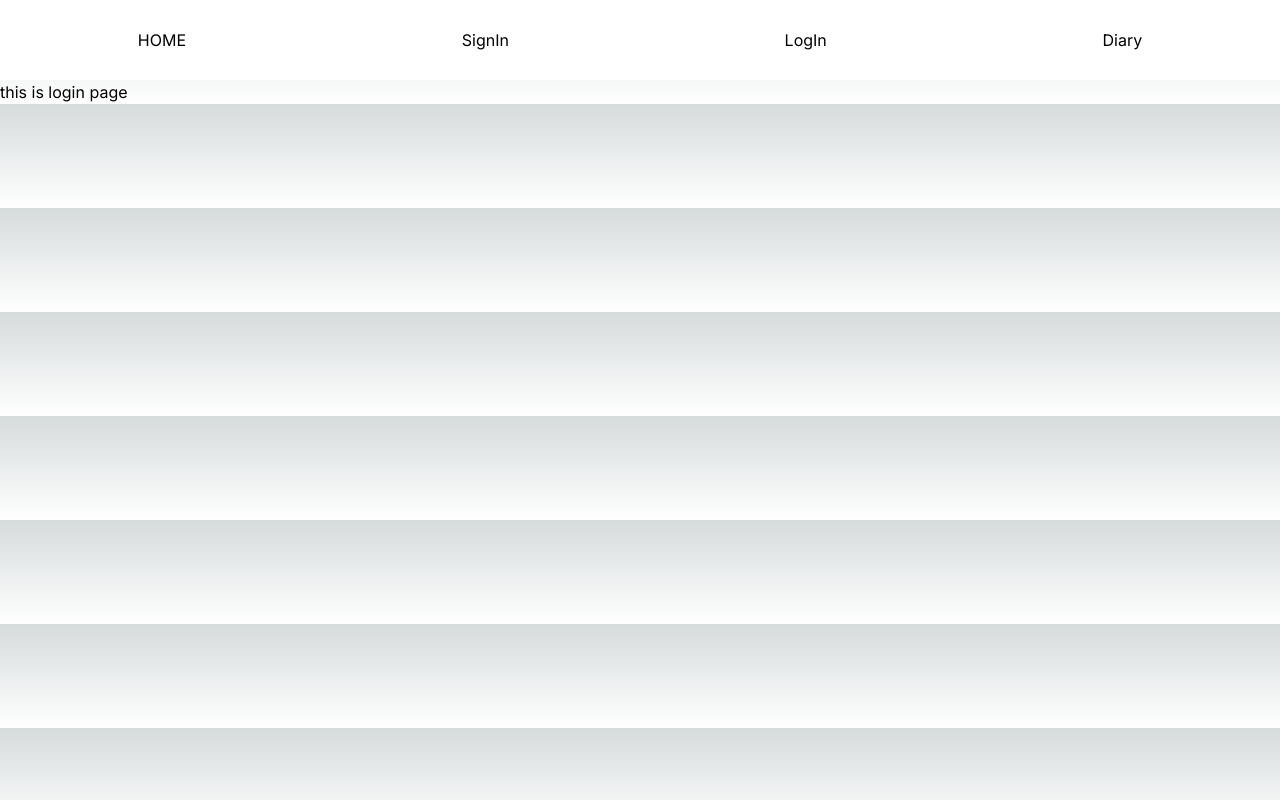
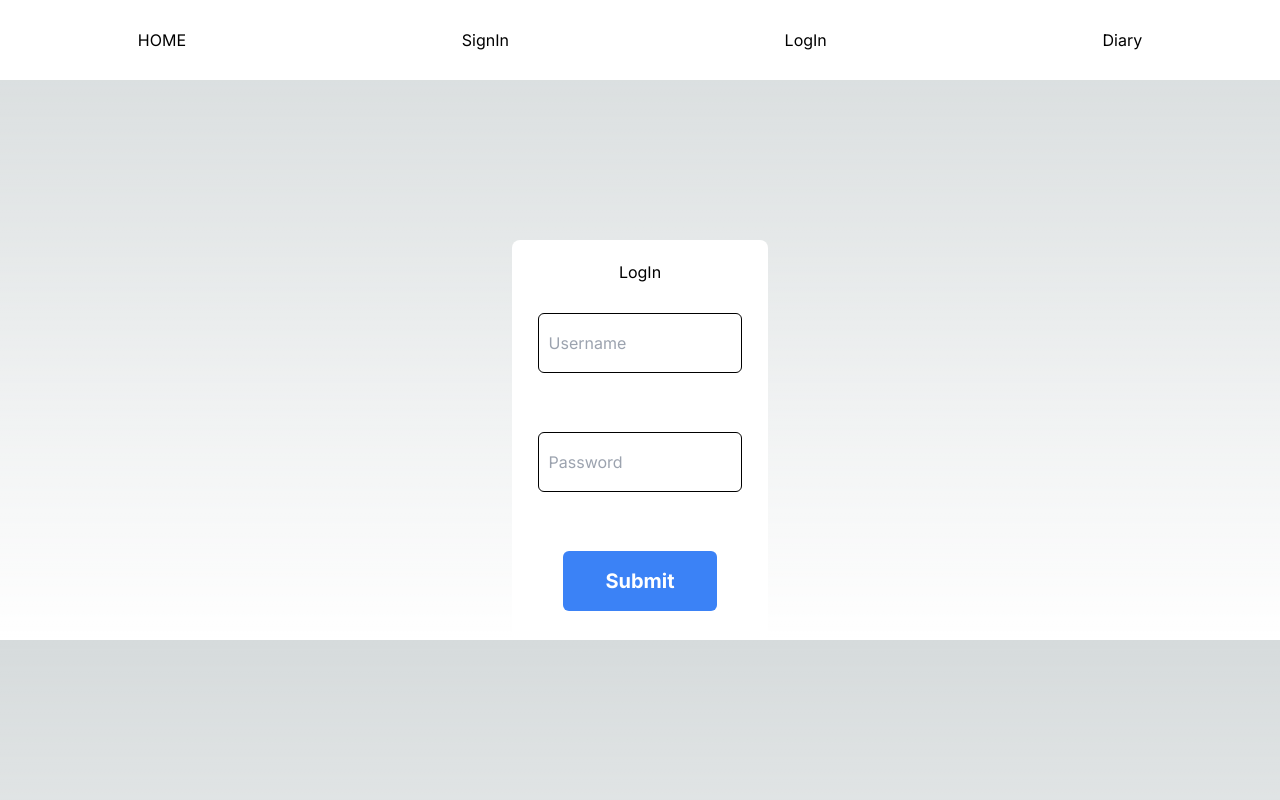
Before and after one commit to SahayakSharma/NoteDown, a Next.js app: page / in a window 1280 px wide. Built offline with nearby package versions, Linux system fonts and the light colour scheme.

Commit message:
designed login/home page

```diff
--- a/src/app/SignIn/page.tsx
+++ b/src/app/SignIn/page.tsx
@@ -1,8 +1,12 @@
 "use client"
 import connecttoDB from '@/dbConnection/connect';
 import React, { useEffect,useState } from 'react'
+import  {useRouter}  from 'next/navigation'
+import { set } from 'mongoose';
 
 const SignIn = () => {
+  const router = useRouter()
+  const[loading,setloading]=React.useState(false)
   const[username,setusername]=React.useState('');
   const[gmail,setgmail]=React.useState('');
   const[password,setpassword]=React.useState('');
@@ -14,6 +18,7 @@ const SignIn = () => {
         return
       }
       else{
+        setloading(true)
         await fetch('/api/v1', {
           method: 'POST',
           body: JSON.stringify({username:username,gmail:gmail,password:password}),
@@ -21,7 +26,9 @@ const SignIn = () => {
             'Content-Type': 'application/json',
           },
         })
-        alert('success')
+        setloading(false)
+        // alert('success')
+        router.push('/')
       }
     } catch (error : any) {
       console.log(error.message)
@@ -32,7 +39,7 @@ const SignIn = () => {
 
   return (
     <div className='w-[30%] h-[500px] mt-[100px] rounded-lg m-auto bg-white flex flex-col justify-around'>
-      <label htmlFor="" className='text-center text-black pt-[20px]'>Signup</label>
+      <label htmlFor="" className='text-center text-black pt-[20px]'>{loading ? "Processing":"Sign Up"}</label>
       <input type="text" className='w-[80%] m-auto h-[15%] outline-black text-black border-black border-[1px] rounded-md pl-[10px]'  placeholder='Username' value={username} onChange={(e)=>setusername(e.target.value)}/>
       <input type="text" className='w-[80%] m-auto h-[15%] outline-black text-black border-black border-[1px] rounded-md pl-[10px]'  placeholder='Gmail' value={gmail} onChange={(e)=>setgmail(e.target.value)}/>
       <input type="text" className='w-[80%] m-auto h-[15%] outline-black text-black border-black border-[1px] rounded-md pl-[10px]' placeholder='Password' value={password} onChange={(e)=>setpassword(e.target.value)}/>
--- a/src/app/api/v1/route.ts
+++ b/src/app/api/v1/route.ts
@@ -1,7 +1,7 @@
 
 
 import connecttoDB from "@/dbConnection/connect";
-import user from "@/model/userinfo";
+import {user} from "@/model/userinfo";
 import { NextRequest, NextResponse } from "next/server";
 
 connecttoDB();
@@ -25,6 +25,7 @@ export async function POST(request:NextRequest) {
         console.log("new user saved as "+saveduser)
 
 
+        // mongoose.connection.close();
         return NextResponse.json({});
 
     }
@@ -35,3 +36,16 @@ export async function POST(request:NextRequest) {
     }
 
 }
+
+export async function GET(request:NextRequest) {
+    try {
+        // const users=await founduser;
+        const users=await user.find({});
+        console.log(users);
+        return NextResponse.json(users);
+
+    } catch (error:any) {
+        console.log(error.maessage);
+
+    }
+}
--- a/src/app/api/v2/route.ts
+++ b/src/app/api/v2/route.ts
@@ -1,6 +1,6 @@
 import connecttoDB from "@/dbConnection/connect";
 import { NextRequest,NextResponse } from "next/server";
-import user from "@/model/userinfo";
+import {user} from "@/model/userinfo";
 // import { founduser } from "@/model/userinfo";
 connecttoDB();
 export async function GET(request:NextRequest) {
--- a/src/app/page.tsx
+++ b/src/app/page.tsx
@@ -1,9 +1,24 @@
-import Image from 'next/image'
+"use client";
+import React from 'react';
+import { useState } from 'react';
+export default function Home() {
+  const[loading,setloading]=React.useState(false);
+  const[username,setusername]=React.useState('');
+  const[password,setpassword]=React.useState('');
+  const handlesubmit=async()=>{
+    await fetch('/api/v1', {
+      method: 'GET',
+    })
 
-export default function Home() {
+  }
   return (
-    <>
-      this is login page
-    </>
+    <div className='w-[20%] h-[400px] bg-white rounded-lg m-auto mt-[160px] flex flex-col justify-around'>
+      <label htmlFor="" className='text-center text-black pt-[20px]'>{loading?"Processing":"LogIn"}</label>
+      <input type="text" className='w-[80%] m-auto h-[15%] outline-black text-black border-black border-[1px] rounded-md pl-[10px]'  placeholder='Username' value={username} onChange={(e)=>setusername(e.target.value)}/>
+      <input type="text" className='w-[80%] m-auto h-[15%] outline-black text-black border-black border-[1px] rounded-md pl-[10px]' placeholder='Password' value={password} onChange={(e)=>setpassword(e.target.value)}/>
+      <button className='w-[60%] h-[15%] bg-blue-500 text-white rounded-md m-auto font-bold text-[20px] hover:border-2 hover:border-black hover:bg-white hover:text-black' onClick={handlesubmit}>Submit</button>
+
+
+    </div>
   )
 }
--- a/src/model/userinfo.ts
+++ b/src/model/userinfo.ts
@@ -6,7 +6,4 @@ const userSchema=new mongoose.Schema({
     password : String,
 })
 
-const user=mongoose.models.users||mongoose.model('user_creds',userSchema);
-// export const founduser=user.find();
-
-export default user;
+export const user=mongoose.models.users||mongoose.model('user_creds',userSchema);
```
